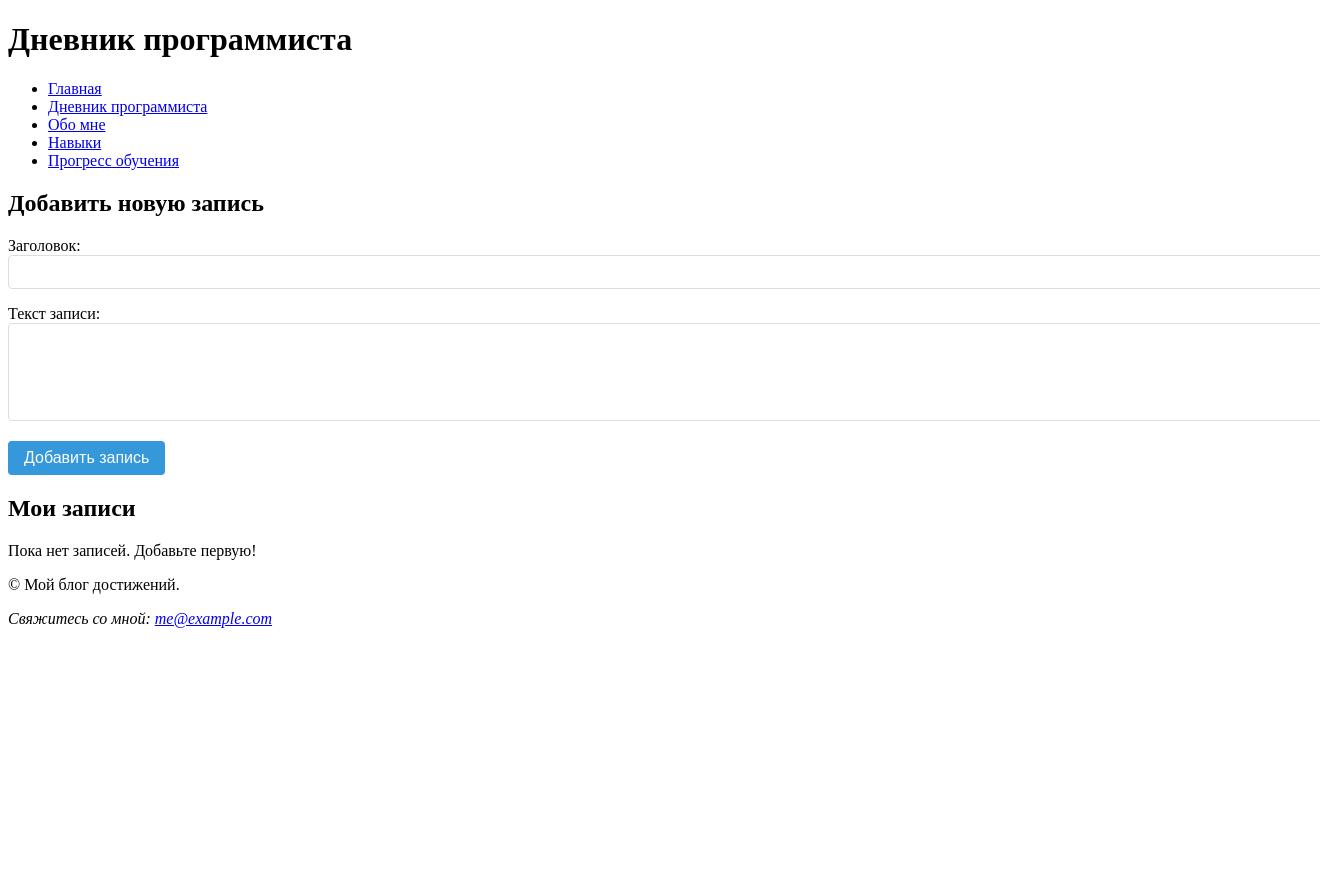
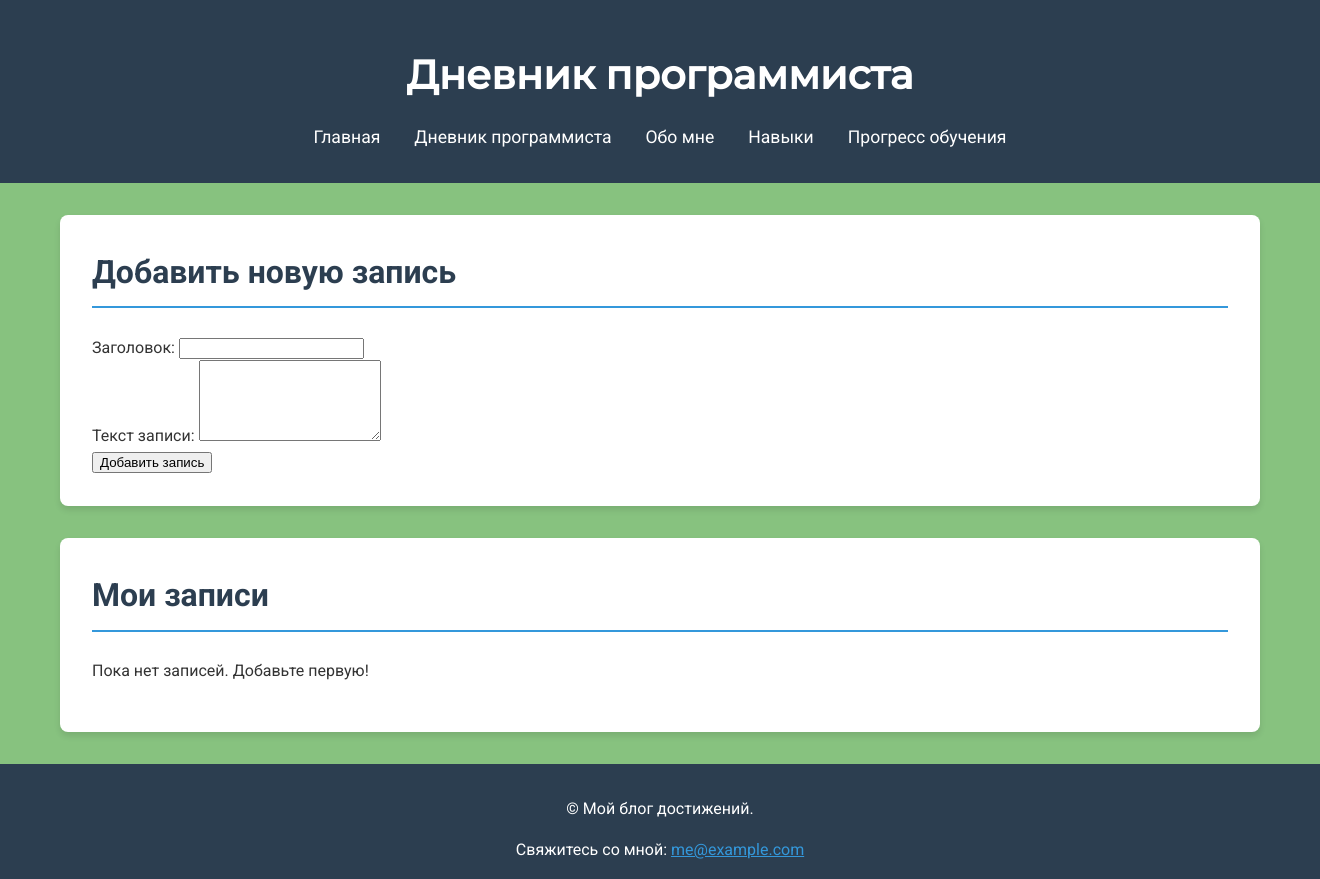
Before and after one commit to KirPavMos/flask_03, a Flask app: template templates/notes.html in a window 1320 px wide; the page is wider, and only the part inside the window is pictured. Before the commit the page ends 628 px from the top of that part, so only its background shows below. Run offline with Flask 3, Linux system fonts and the light colour scheme; the template is opened without the code that fills it, so the values that code supplies are empty.

Commit message:
css modifed

```diff
--- a/main.py
+++ b/main.py
@@ -1,13 +1,14 @@
 from flask import Flask, render_template, request, redirect, url_for
+from datetime import datetime
 
-app = Flask(__name__)
+app = Flask(__name__, static_url_path='/static')
 
 # Dictionary to store notes
 programmer_notes = {}
 
 @app.route('/')
 def index():
-    return render_template('index.html')
+    return render_template('index.html', now=datetime.now())
 
 @app.route('/notes', methods=['GET', 'POST'])
 def notes():
--- a/static/css/index.css
+++ b/static/css/index.css
@@ -1,52 +1,136 @@
-/* Form styles */
-.form-group {
+/* Основные стили */
+body {
+    font-family: 'Roboto', sans-serif;
+    background-color: #87c27f;
+    color: #333;
+    line-height: 1.6;
+    margin: 0;
+    padding: 0;
+}
+
+/* Стили шапки */
+header {
+    background-color: #2c3e50;
+    color: white;
+    padding: 1rem 0;
+    text-align: center;
+}
+
+header h1 {
+    font-family: 'Montserrat', sans-serif;
+    font-size: 2.5rem;
+    margin-bottom: 0.5rem;
+}
+
+nav ul {
+    list-style-type: none;
+    padding: 0;
+}
+
+nav ul li {
+    display: inline;
+    margin: 0 15px;
+}
+
+nav a {
+    color: white;
+    text-decoration: none;
+    font-size: 1.1rem;
+}
+
+nav a:hover {
+    text-decoration: underline;
+}
+
+/* Стили основного содержимого */
+main {
+    max-width: 1200px;
+    margin: 2rem auto;
+    padding: 0 1rem;
+}
+
+.card {
+    background-color: white;
+    border-radius: 8px;
+    box-shadow: 0 4px 6px rgba(0, 0, 0, 0.1);
+    padding: 2rem;
+    margin-bottom: 2rem;
+}
+
+h2 {
+    font-size: 2rem;
+    color: #2c3e50;
+    margin-top: 0;
+    border-bottom: 2px solid #3498db;
+    padding-bottom: 0.5rem;
+}
+
+h3 {
+    font-size: 1.5rem;
+    color: #3498db;
+}
+
+.profile-img {
+    width: 200px;
+    height: auto;
+    border-radius: 50%;
+    float: right;
+    margin-left: 1rem;
+    margin-bottom: 1rem;
+    border: 3px solid #3498db;
+}
+
+.skills-container {
+    display: flex;
+    justify-content: space-between;
+    flex-wrap: wrap;
+}
+
+.skills-container article {
+    flex-basis: 30%;
     margin-bottom: 1rem;
 }
 
-.form-control {
+/* Стили таблицы */
+table {
     width: 100%;
-    padding: 0.5rem;
-    border: 1px solid #ddd;
-    border-radius: 4px;
-    font-family: inherit;
+    border-collapse: collapse;
+    margin-top: 1rem;
 }
 
-.btn {
+th, td {
+    padding: 12px;
+    text-align: left;
+    border-bottom: 1px solid #ddd;
+}
+
+th {
     background-color: #3498db;
     color: white;
-    padding: 0.5rem 1rem;
-    border: none;
-    border-radius: 4px;
-    cursor: pointer;
-    font-size: 1rem;
 }
 
-.btn:hover {
-    background-color: #2980b9;
+tr:nth-child(even) {
+    background-color: #f2f2f2;
 }
 
-/* Notes styles */
-.notes-container {
-    display: grid;
-    grid-template-columns: repeat(auto-fill, minmax(300px, 1fr));
-    gap: 1rem;
+tr:hover {
+    background-color: #e6f7ff;
 }
 
-.note {
-    background-color: #f9f9f9;
-    padding: 1rem;
-    border-radius: 4px;
-    border-left: 4px solid #3498db;
+/* Стили подвала */
+footer {
+    background-color: #2c3e50;
+    color: white;
+    text-align: center;
+    padding: 1rem 0;
+    margin-top: 2rem;
 }
 
-.note h3 {
-    margin-top: 0;
-    color: #2c3e50;
+footer a {
+    color: #3498db;
 }
 
-/* Add this to your existing :root or body if needed */
-:root {
-    --primary-color: #3498db;
-    --secondary-color: #2c3e50;
-    --background-color: #f5f5f5;
+address {
+    font-style: normal;
+    margin-top: 0.5rem;
 }
```
